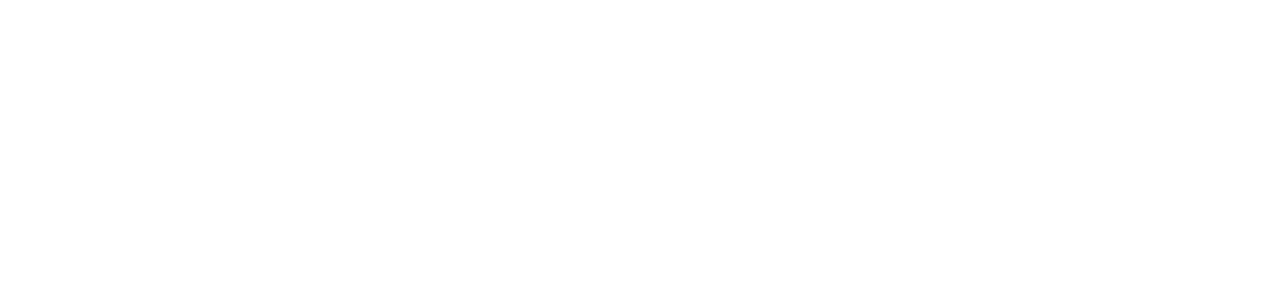
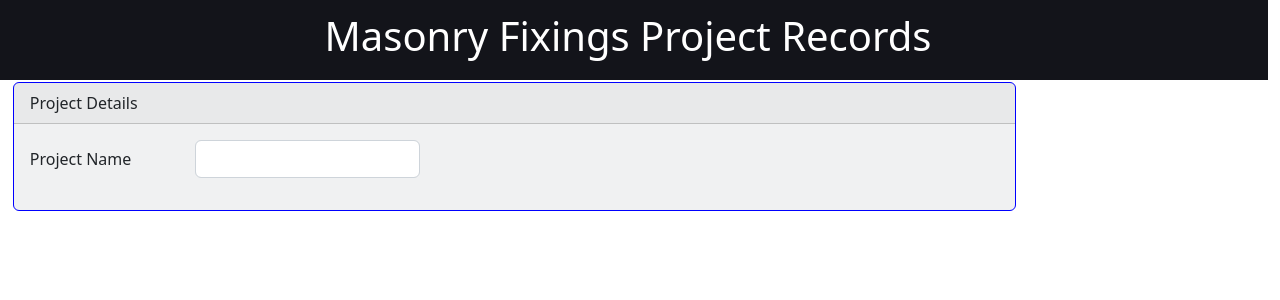
Before and after one commit to carrold8/MasonryFixingsProjectRecord, a React (Create React App) app in the folder masonry-project-record/: page /project-setup in a window 1280 px wide. Before the commit this address had no page. Shown: the top 300 px of the page. Built offline with nearby package versions, Linux system fonts and the light colour scheme; sample sign-in values are in the browser's storage.

Commit message:
Forms in Project Setup

```diff
--- a/masonry-project-record/package.json
+++ b/masonry-project-record/package.json
@@ -6,6 +6,7 @@
     "@testing-library/jest-dom": "^5.16.5",
     "@testing-library/react": "^13.4.0",
     "@testing-library/user-event": "^13.5.0",
+    "bootstrap": "^5.2.3",
     "react": "^18.2.0",
     "react-bootstrap": "^2.7.0",
     "react-dom": "^18.2.0",
--- a/masonry-project-record/src/App.js
+++ b/masonry-project-record/src/App.js
@@ -3,6 +3,8 @@
 import Home from './Components/Pages/Home/Home';
 import PrivateRoute from './Components/Navigation/PrivateRoute/PrivateRoute';
 import LogIn from './Components/Pages/LogIn/LogIn';
+import ProjectSetUp from './Components/Navigation/ProjectSetUp/ProjectSetUp';
+
 
 function App() {
   return (
@@ -11,7 +13,9 @@
           {/* Protected Route */}
           <Route element={<PrivateRoute/>}>
             <Route exact path='/home' element={<Home/>} />
+            <Route path='/project-setup' element={<ProjectSetUp/>} />
           </Route>
+
           {/* Public Pages */}
           <Route exact path='/' element={<LogIn/>} />
 
--- a/masonry-project-record/src/Components/Navigation/Header/Header.js
+++ b/masonry-project-record/src/Components/Navigation/Header/Header.js
@@ -6,8 +6,8 @@
 
     return(
         <Row className={"header-row"}>
-            <Col className={"col-md-2"}>
-                <h1 style={{color: 'white'}}>Masonry Fixings Project Records</h1>
+            <Col >
+                <h1 style={{color: 'white', display: 'flex', justifyContent: 'center'}}>Masonry Fixings Project Records</h1>
             </Col>
 
         </Row>
--- /dev/null
+++ b/masonry-project-record/src/Components/Navigation/ProjectSetUp/ProjectSetUp.js
@@ -0,0 +1,27 @@
+import React from "react";
+import {Row, Col, Button, Form, Card} from 'react-bootstrap';
+
+function ProjectSetUp(){
+
+    return(
+        <div style={{marginTop: '2%', marginLeft: '1%', marginRight: '1%'}}>
+            <Card style={{borderColor: 'blue',backgroundColor: '#f0f1f2', width: '80%'}}>
+                <Card.Header>Project Details</Card.Header>
+                <Card.Body>
+                    <Form>
+                        <Form.Group as={Row} className="mb-3">
+                            <Form.Label column sm={2} >Project Name</Form.Label>
+                            <Col sm={3}>
+                                <Form.Control/>
+                            </Col>
+                        </Form.Group>
+                    </Form>
+
+                </Card.Body>
+            </Card>
+        </div>
+    );
+
+
+}
+export default ProjectSetUp;
--- a/masonry-project-record/src/Components/Pages/Home/Home.js
+++ b/masonry-project-record/src/Components/Pages/Home/Home.js
@@ -1,10 +1,15 @@
-
+import React from "react";
+import {Button} from 'react-bootstrap';
+import { useNavigate } from "react-router-dom";
 
 function Home(){
 
+    const navigate = useNavigate();
+
     return(
-        <div>
+        <div style={{marginTop: '2%'}}>
             <h1>Home</h1>
+            <Button onClick={() => navigate('/project-setup')}>Go to set up</Button>
         </div>
     );
 }
--- a/masonry-project-record/src/Components/Pages/LogIn/LogIn.js
+++ b/masonry-project-record/src/Components/Pages/LogIn/LogIn.js
@@ -30,7 +30,7 @@
             <Card >
 
             <Card.Body>
-                <Card.Title>DeleGator Log In</Card.Title>
+                <Card.Title>Masonry Fixings Project Report Log In</Card.Title>
                 <Form onSubmit={handleSubmit}>
                     <Form.Group>
                         <Form.Label>Username</Form.Label>
--- a/masonry-project-record/src/index.js
+++ b/masonry-project-record/src/index.js
@@ -3,6 +3,7 @@
 import './index.css';
 import App from './App';
 import reportWebVitals from './reportWebVitals';
+import 'bootstrap/dist/css/bootstrap.min.css';
 
 const root = ReactDOM.createRoot(document.getElementById('root'));
 root.render(
```
Also changed, not shown: 1 other file (tests, documents, lock files or other folders).
